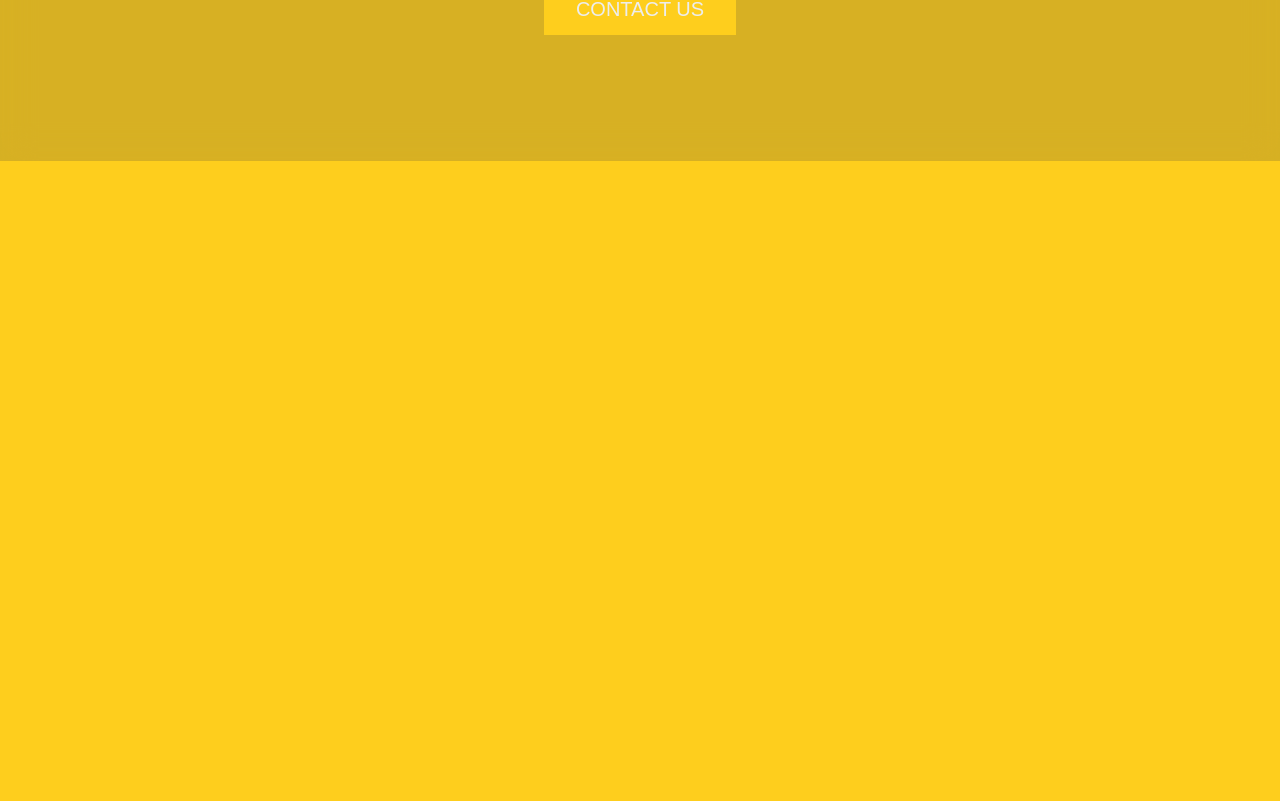
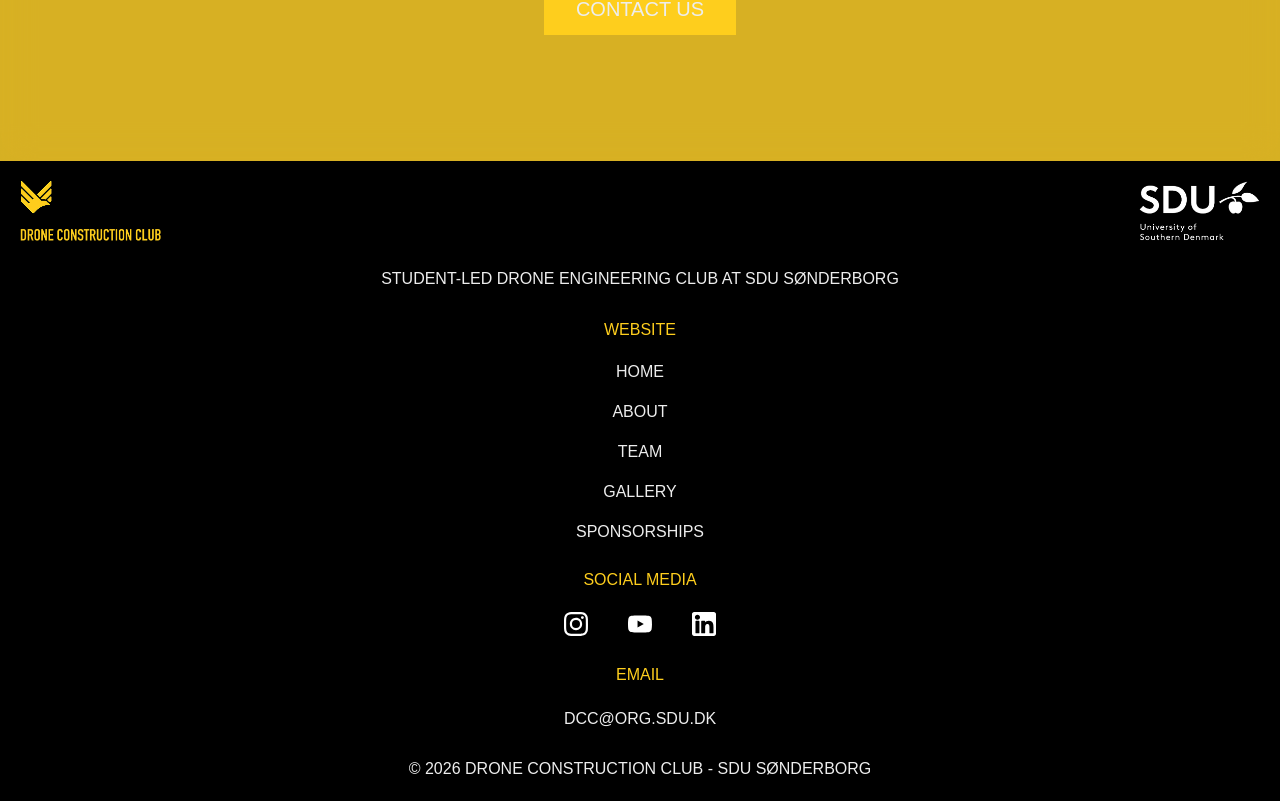
Before and after one commit to IgorZimmermann/dcc, a Next.js app in the folder apps/web/: page / in a window 1280 px wide. Shown: the part 3039-3840 px from the top of the page. Before the commit the page ends 3200 px from the top, so only its background shows below. Built offline with nearby package versions, Linux system fonts and the light colour scheme; a web font is replaced by a local one.

Commit message:
:sparkles: add footer

```diff
--- a/apps/web/app/layout.tsx
+++ b/apps/web/app/layout.tsx
@@ -1,6 +1,8 @@
 import type { Metadata, Viewport } from "next"
 
 import "./globals.css"
+import Footer from "../components/footer"
+import Navbar from "../components/navbar"
 
 export const viewport: Viewport = {
 	width: "device-width",
@@ -15,9 +17,59 @@ export const metadata: Metadata = {
 }
 
 export default function RootLayout({ children }: LayoutProps<"/">) {
+	const navbarData = {
+		links: [
+			{
+				url: "/",
+				text: "home",
+			},
+			{
+				url: "/about",
+				text: "about",
+			},
+			{
+				url: "/team",
+				text: "team",
+			},
+			{
+				url: "/gallery",
+				text: "gallery",
+			},
+			{
+				url: "/sponsorships",
+				text: "sponsorships",
+			},
+		],
+		socials: [
+			{
+				url: "https://instagram.com/droneconstructionclub",
+				site: "instagram",
+			},
+			{
+				url: "https://www.youtube.com/@DroneConstructionClub",
+				site: "youtube",
+			},
+			{
+				url: "https://linkedin.com/company/drone-construction-club",
+				site: "linkedin",
+			},
+		],
+		email: "dcc@org.sdu.dk",
+		motto: "student-led drone engineering club at sdu sønderborg",
+		year: 2026,
+	}
+
 	return (
 		<html lang="en" className="antialiased">
-			<body className="min-h-dvh">{children}</body>
+			<body className="min-h-dvh">
+				<Navbar {...navbarData} />
+
+				<main>
+					{children}
+				</main>
+
+				<Footer {...navbarData} />
+			</body>
 		</html>
 	)
 }
--- a/apps/web/app/page.tsx
+++ b/apps/web/app/page.tsx
@@ -2,7 +2,6 @@ import { Fragment } from "react/jsx-runtime"
 
 import Content from "../components/content"
 import Header from "../components/header"
-import Navbar from "../components/navbar"
 
 export default function Home() {
 	const homeData = {
@@ -43,47 +42,8 @@ export default function Home() {
 		}],
 	}
 
-	const navbarData = {
-		links: [
-			{
-				url: "/",
-				text: "home",
-			},
-			{
-				url: "/about",
-				text: "about",
-			},
-			{
-				url: "/team",
-				text: "team",
-			},
-			{
-				url: "/sponsorships",
-				text: "sponsorships",
-			},
-		],
-		socials: [
-			{
-				url: "https://instagram.com/droneconstructionclub",
-				site: "instagram",
-			},
-			{
-				url: "https://www.youtube.com/@DroneConstructionClub",
-				site: "youtube",
-			},
-			{
-				url: "https://linkedin.com/company/drone-construction-club",
-				site: "linkedin",
-			},
-		],
-		email: "dcc@org.sdu.dk",
-	}
-
 	return (
 		<>
-			<Navbar {...navbarData} />
-
-			<main>
 			{homeData.sections.map((section, i) => (
 				<Fragment key={section.title}>
 					<Header {...section} index={i + 1} />
@@ -92,7 +52,6 @@ export default function Home() {
 					))}
 				</Fragment>
 			))}
-			</main>
 		</>
 	)
 }
--- /dev/null
+++ b/apps/web/components/footer.tsx
@@ -0,0 +1,75 @@
+import Image from "next/image"
+import Link from "next/link"
+
+import { cn } from "../lib/cn"
+
+type FooterProps = {
+	motto: string
+	links: {
+		url: string
+		text: string
+	}[]
+	socials: {
+		url: string
+		site: string
+	}[]
+	email: string
+	year: number
+}
+
+export default function Footer({ motto, links, socials, email, year }: FooterProps) {
+	return (
+		<div className={cn("bg-black p-5 h-[80dvh] flex flex-col items-center justify-between")}>
+			<div className={cn("flex flex-row justify-between w-full")}>
+				<Image
+					src="/logo-text.png"
+					alt="drone construction club logo with text"
+					height={400}
+					width={700}
+					className={cn("h-15 w-auto")}
+				/>
+				<Image
+					src="/sdu-logo.png"
+					alt="sdu logo with text"
+					height={400}
+					width={700}
+					className={cn("h-15 w-auto")}
+				/>
+			</div>
+			<p className={cn("uppercase")}>{motto}</p>
+			<div className={cn("flex flex-col items-center gap-5")}>
+				<span className={cn("uppercase text-[#fece1d]")}>website</span>
+				<ul className={cn("text-center flex flex-col gap-5")}>
+					{links.map(link => (
+						<li className={cn("uppercase leading-5")} key={link.text}>
+							<Link href={link.url} className={cn("m-0")}>{link.text}</Link>
+						</li>
+					))}
+				</ul>
+			</div>
+			<div className={cn("flex flex-col items-center gap-5")}>
+				<span className={cn("uppercase text-[#fece1d]")}>social media</span>
+				<ul className={cn("text-center flex flex-row gap-10")}>
+					{socials.map(social => (
+						<li className={cn("uppercase")} key={social.site}>
+							<Link href={social.url}>
+								<Image src={`/social/${social.site}.svg`} alt={social.site} height={100} width={100} className={cn("h-6 w-6")} />
+							</Link>
+						</li>
+					))}
+				</ul>
+			</div>
+			<div className={cn("flex flex-col items-center gap-5")}>
+				<span className={cn("uppercase text-[#fece1d]")}>email</span>
+				<Link href={`mailto:${email}`} className={cn("uppercase")}>{email}</Link>
+			</div>
+			<span className={cn("uppercase")}>
+				&copy;
+				{" "}
+				{year}
+				{" "}
+				Drone Construction Club - SDU Sønderborg
+			</span>
+		</div>
+	)
+}
```
Also changed, not shown: apps/web/public/logo-text.png (added), apps/web/public/sdu-logo.png (added). Lines whose indentation alone changed are shown as unchanged.
